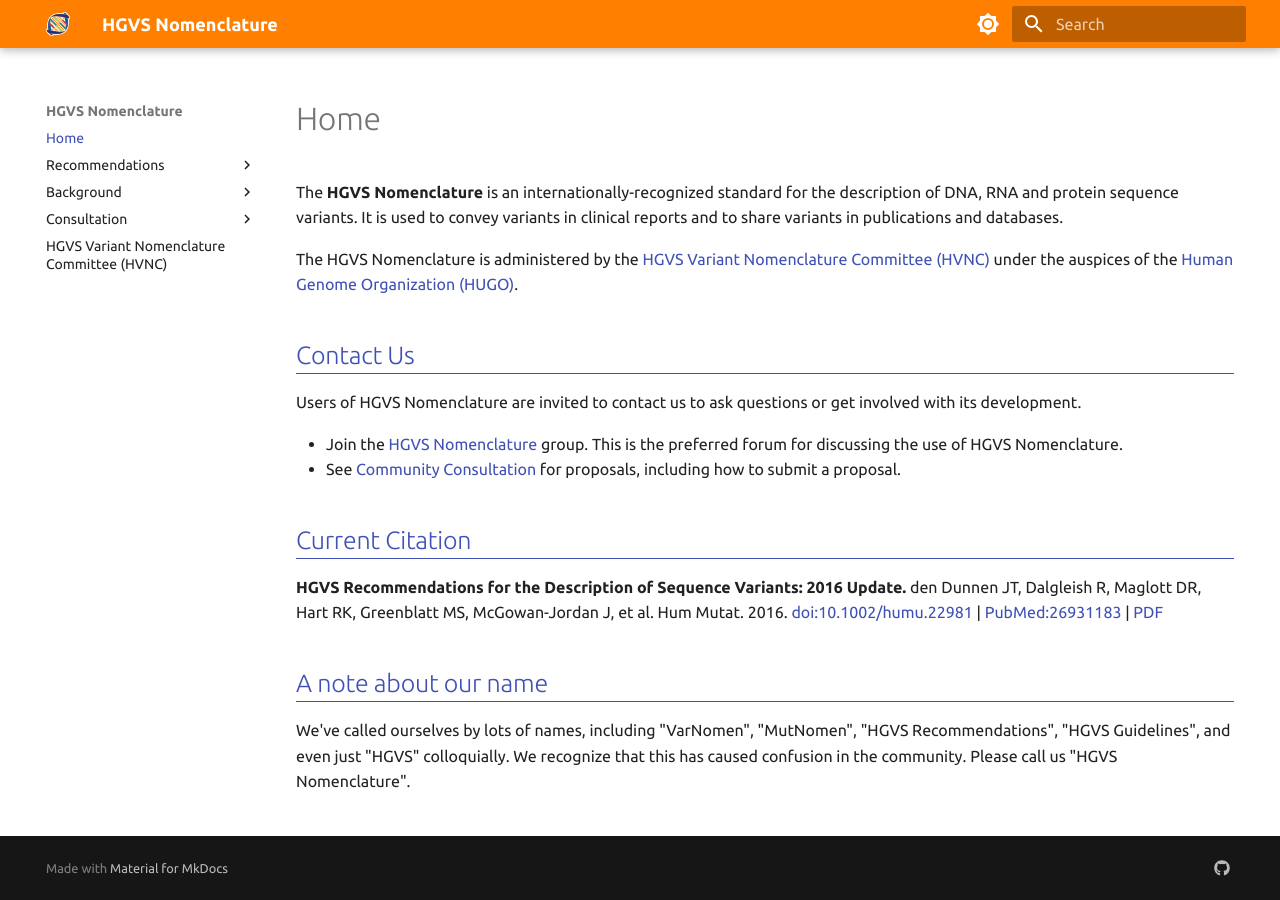
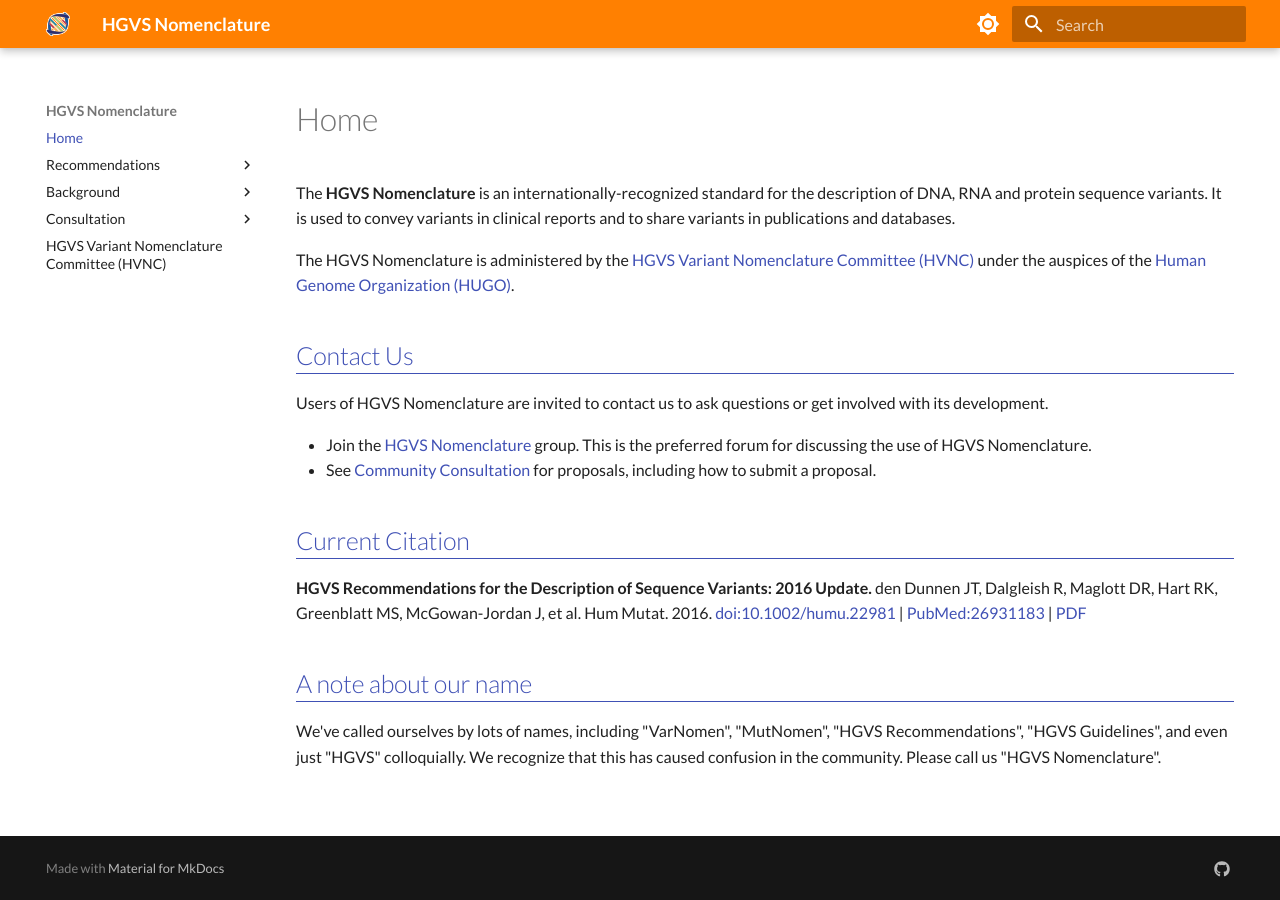
Before and after one commit to HGVSnomenclature/hgvs-nomenclature, an MkDocs documentation site: the page built from docs/index.md, in a window 1280 px wide. Built offline with MkDocs 1.6.1 and Material for MkDocs 9.7.7, drawn with Linux system fonts in a browser that asks for light colours.

Commit message:
cleanup mkdocs.yml config

```diff
--- a/mkdocs.yml
+++ b/mkdocs.yml
@@ -6,12 +6,8 @@
 site_url: https://hgvs-nomenclature.org/
 
 plugins:
-#- autolinks
 - awesome-pages
-# - glightbox
 - markdown-exec
-#- mermaid2
-#- multirepo # https://github.com/backstage/mkdocs-monorepo-plugin
 - search
 - table-reader
 - macros # must be after table-reader
@@ -32,29 +28,24 @@
   social:
   - icon: fontawesome/brands/github
     link: https://github.com/HGVSNomenclature/hgvs-nomenclature
-    #version:
-    #  provider: mike
 
 extra_css:
 - stylesheets/extra.css
-
-# extra_javascript:
-#   - https://unpkg.com/mermaid/dist/mermaid.min.js
 
 theme:
   name: material
   #custom_dir: overrides
 
   features:
-  - navigation.indexes
-  - navigation.instant
-  #- navigation.tabs.sticky
-  #- navigation.expand
-  - navigation.tracking
-  #- navigation.sections
-  - search.highlight
-  - toc.follow
-  - toc.integrate
+  - navigation.indexes  # enable section-level pages
+  - navigation.instant  # single-page app
+  - navigation.tracking # add section fragment to URL
+  - search.highlight    # highlight search terms in pages
+  - toc.follow          # toc follows scroll
+  - toc.integrate       # integrate page headings into toc
+  # Tabs are nice, but apparently remove the side nav
+  # - navigation.tabs
+  # - navigation.tabs.sticky
 
   palette:
   # Palette toggle for light mode
@@ -72,7 +63,7 @@
       name: Switch to light mode
 
   font:
-    text: Ubuntu
+    text: Lato
     code: Roboto Mono
   logo: images/hgvs-logo.png
   favicon: images/hgvs-logo.png
```
